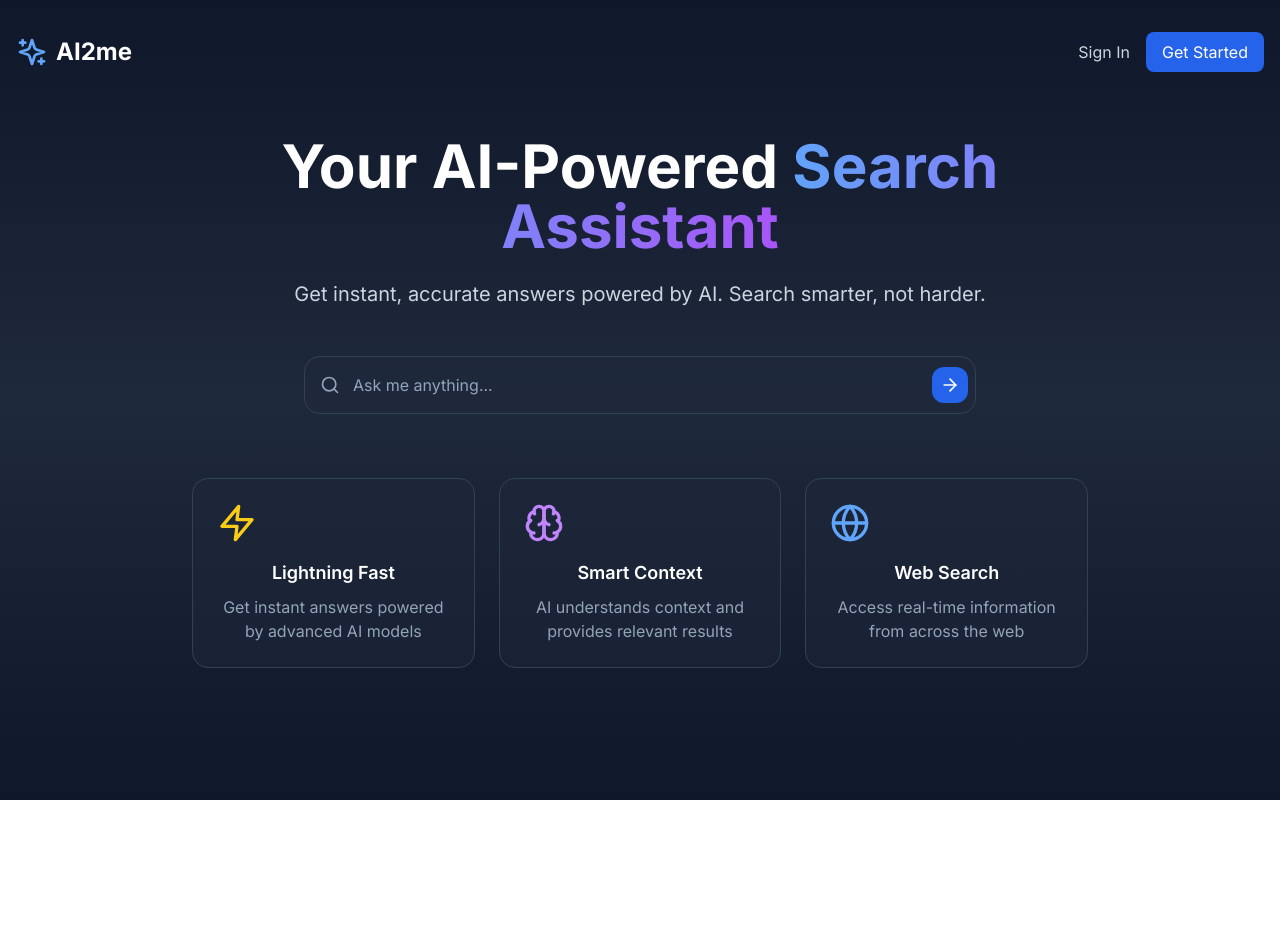
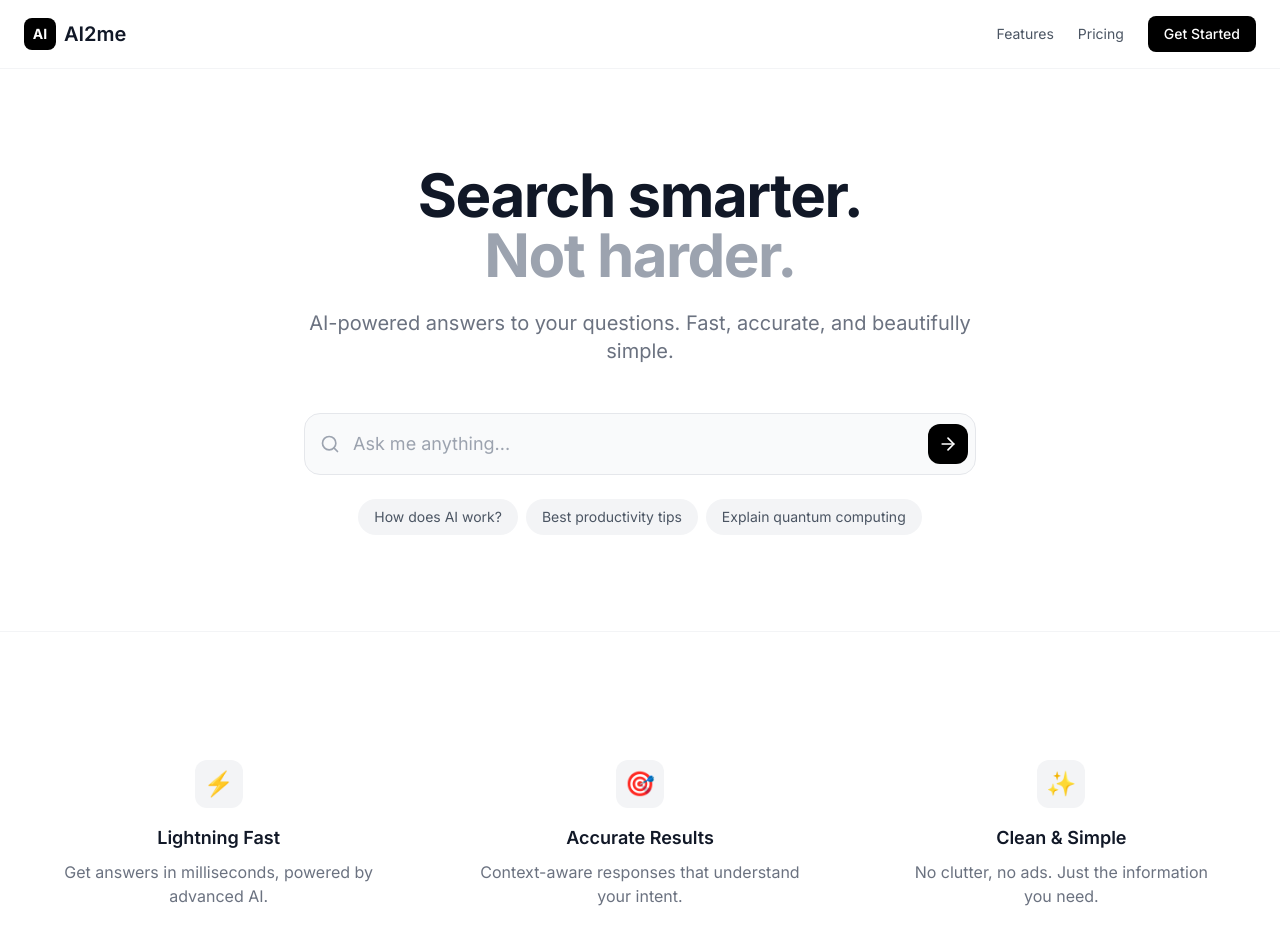
Before and after one commit to Eternitai01/ai2me-app, a Next.js app: page / in a window 1280 px wide. Shown: the top 952 px of the page. Before the commit the page ends 800 px from the top, so only its background shows below. Built offline with nearby package versions, Linux system fonts and the light colour scheme.

Commit message:
Redesign with minimalistic white theme and AI2me branding
Refactor Home component layout and styling. Remove unused icons and update header and hero section.

```diff
--- a/app/page.tsx
+++ b/app/page.tsx
@@ -1,7 +1,7 @@
 'use client';
 
 import { useState } from 'react';
-import { Search, Sparkles, ArrowRight, Zap, Brain, Globe } from 'lucide-react';
+import { Search, ArrowRight } from 'lucide-react';
 
 export default function Home() {
   const [query, setQuery] = useState('');
@@ -16,65 +16,105 @@ export default function Home() {
   };
 
   return (
-    <main className="min-h-screen bg-gradient-to-b from-slate-900 via-slate-800 to-slate-900">
-      <div className="container mx-auto px-4 py-8">
+    <main className="min-h-screen bg-white">
       {/* Header */}
-        <nav className="flex justify-between items-center mb-16">
+      <header className="border-b border-gray-100">
+        <div className="container mx-auto px-6 py-4 flex justify-between items-center">
           <div className="flex items-center gap-2">
-            <Sparkles className="w-8 h-8 text-blue-400" />
-            <span className="text-2xl font-bold text-white">AI2me</span>
+            <div className="w-8 h-8 bg-black rounded-lg flex items-center justify-center">
+              <span className="text-white font-bold text-sm">AI</span>
             </div>
-          <div className="flex gap-4">
-            <button className="text-slate-300 hover:text-white">Sign In</button>
-            <button className="bg-blue-600 text-white px-4 py-2 rounded-lg hover:bg-blue-700">Get Started</button>
+            <span className="text-xl font-semibold text-gray-900">AI2me</span>
           </div>
+          <nav className="flex items-center gap-6">
+            <a href="#" className="text-gray-600 hover:text-gray-900 text-sm">Features</a>
+            <a href="#" className="text-gray-600 hover:text-gray-900 text-sm">Pricing</a>
+            <button className="bg-black text-white px-4 py-2 rounded-lg text-sm font-medium hover:bg-gray-800 transition-colors">
+              Get Started
+            </button>
           </nav>
+        </div>
+      </header>
 
       {/* Hero Section */}
-        <div className="text-center max-w-4xl mx-auto">
-          <h1 className="text-5xl md:text-6xl font-bold text-white mb-6">
-            Your AI-Powered
-            <span className="text-transparent bg-clip-text bg-gradient-to-r from-blue-400 to-purple-500"> Search Assistant</span>
+      <section className="container mx-auto px-6 py-24 text-center">
+        <h1 className="text-5xl md:text-6xl font-bold text-gray-900 mb-6 tracking-tight">
+          Search smarter.
+          <br />
+          <span className="text-gray-400">Not harder.</span>
         </h1>
-          <p className="text-xl text-slate-300 mb-12">Get instant, accurate answers powered by AI. Search smarter, not harder.</p>
+        <p className="text-xl text-gray-500 mb-12 max-w-2xl mx-auto">
+          AI-powered answers to your questions. Fast, accurate, and beautifully simple.
+        </p>
 
         {/* Search Box */}
-          <form onSubmit={handleSearch} className="relative max-w-2xl mx-auto mb-16">
+        <form onSubmit={handleSearch} className="max-w-2xl mx-auto">
           <div className="relative">
-              <Search className="absolute left-4 top-1/2 -translate-y-1/2 w-5 h-5 text-slate-400" />
+            <Search className="absolute left-4 top-1/2 -translate-y-1/2 w-5 h-5 text-gray-400" />
             <input
               type="text"
               value={query}
               onChange={(e) => setQuery(e.target.value)}
               placeholder="Ask me anything..."
-                className="w-full pl-12 pr-14 py-4 bg-slate-800/50 border border-slate-700 rounded-2xl text-white placeholder:text-slate-400 focus:outline-none focus:border-blue-500 focus:ring-2 focus:ring-blue-500/20"
+              className="w-full pl-12 pr-14 py-4 text-lg border border-gray-200 rounded-2xl focus:outline-none focus:border-gray-400 focus:ring-0 transition-colors bg-gray-50 hover:bg-white"
             />
-              <button type="submit" className="absolute right-2 top-1/2 -translate-y-1/2 bg-blue-600 p-2 rounded-xl hover:bg-blue-700">
-                <ArrowRight className="w-5 h-5 text-white" />
+            <button
+              type="submit"
+              disabled={isSearching}
+              className="absolute right-2 top-1/2 -translate-y-1/2 w-10 h-10 bg-black text-white rounded-xl flex items-center justify-center hover:bg-gray-800 transition-colors disabled:opacity-50"
+            >
+              <ArrowRight className="w-5 h-5" />
             </button>
           </div>
         </form>
 
-          {/* Features */}
-          <div className="grid md:grid-cols-3 gap-6">
-            <div className="bg-slate-800/50 p-6 rounded-2xl border border-slate-700">
-              <Zap className="w-10 h-10 text-yellow-400 mb-4" />
-              <h3 className="text-lg font-semibold text-white mb-2">Lightning Fast</h3>
-              <p className="text-slate-400">Get instant answers powered by advanced AI models</p>
+        {/* Quick suggestions */}
+        <div className="flex flex-wrap justify-center gap-2 mt-6">
+          {['How does AI work?', 'Best productivity tips', 'Explain quantum computing'].map((suggestion) => (
+            <button
+              key={suggestion}
+              onClick={() => setQuery(suggestion)}
+              className="px-4 py-2 text-sm text-gray-600 bg-gray-100 rounded-full hover:bg-gray-200 transition-colors"
+            >
+              {suggestion}
+            </button>
+          ))}
         </div>
-            <div className="bg-slate-800/50 p-6 rounded-2xl border border-slate-700">
-              <Brain className="w-10 h-10 text-purple-400 mb-4" />
-              <h3 className="text-lg font-semibold text-white mb-2">Smart Context</h3>
-              <p className="text-slate-400">AI understands context and provides relevant results</p>
+      </section>
+
+      {/* Features Grid */}
+      <section className="container mx-auto px-6 py-24 border-t border-gray-100">
+        <div className="grid md:grid-cols-3 gap-8">
+          <div className="text-center p-8">
+            <div className="w-12 h-12 bg-gray-100 rounded-xl mx-auto mb-4 flex items-center justify-center">
+              <span className="text-2xl">⚡</span>
             </div>
-            <div className="bg-slate-800/50 p-6 rounded-2xl border border-slate-700">
-              <Globe className="w-10 h-10 text-blue-400 mb-4" />
-              <h3 className="text-lg font-semibold text-white mb-2">Web Search</h3>
-              <p className="text-slate-400">Access real-time information from across the web</p>
+            <h3 className="text-lg font-semibold text-gray-900 mb-2">Lightning Fast</h3>
+            <p className="text-gray-500">Get answers in milliseconds, powered by advanced AI.</p>
+          </div>
+          <div className="text-center p-8">
+            <div className="w-12 h-12 bg-gray-100 rounded-xl mx-auto mb-4 flex items-center justify-center">
+              <span className="text-2xl">🎯</span>
+            </div>
+            <h3 className="text-lg font-semibold text-gray-900 mb-2">Accurate Results</h3>
+            <p className="text-gray-500">Context-aware responses that understand your intent.</p>
+          </div>
+          <div className="text-center p-8">
+            <div className="w-12 h-12 bg-gray-100 rounded-xl mx-auto mb-4 flex items-center justify-center">
+              <span className="text-2xl">✨</span>
+            </div>
+            <h3 className="text-lg font-semibold text-gray-900 mb-2">Clean & Simple</h3>
+            <p className="text-gray-500">No clutter, no ads. Just the information you need.</p>
           </div>
         </div>
+      </section>
+
+      {/* Footer */}
+      <footer className="border-t border-gray-100 py-8">
+        <div className="container mx-auto px-6 text-center text-gray-400 text-sm">
+          © 2025 AI2me. All rights reserved.
         </div>
-      </div>
+      </footer>
     </main>
   );
 }
```
Lines whose indentation alone changed are shown as unchanged.
